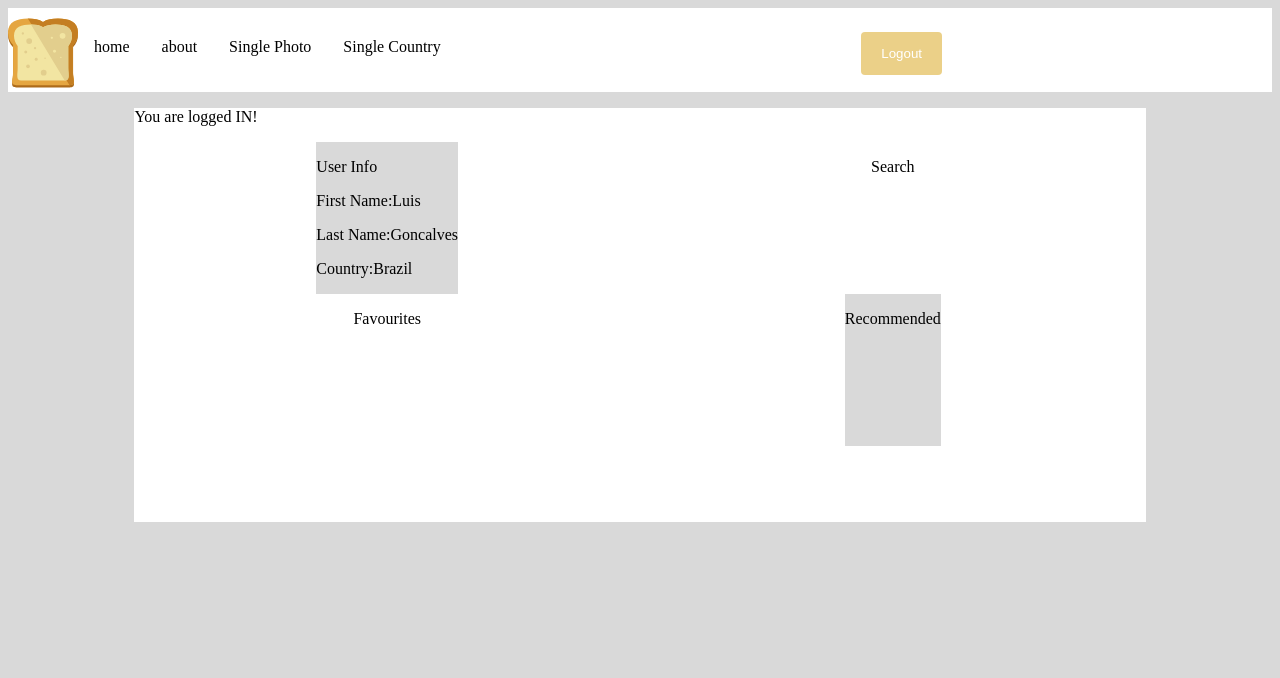
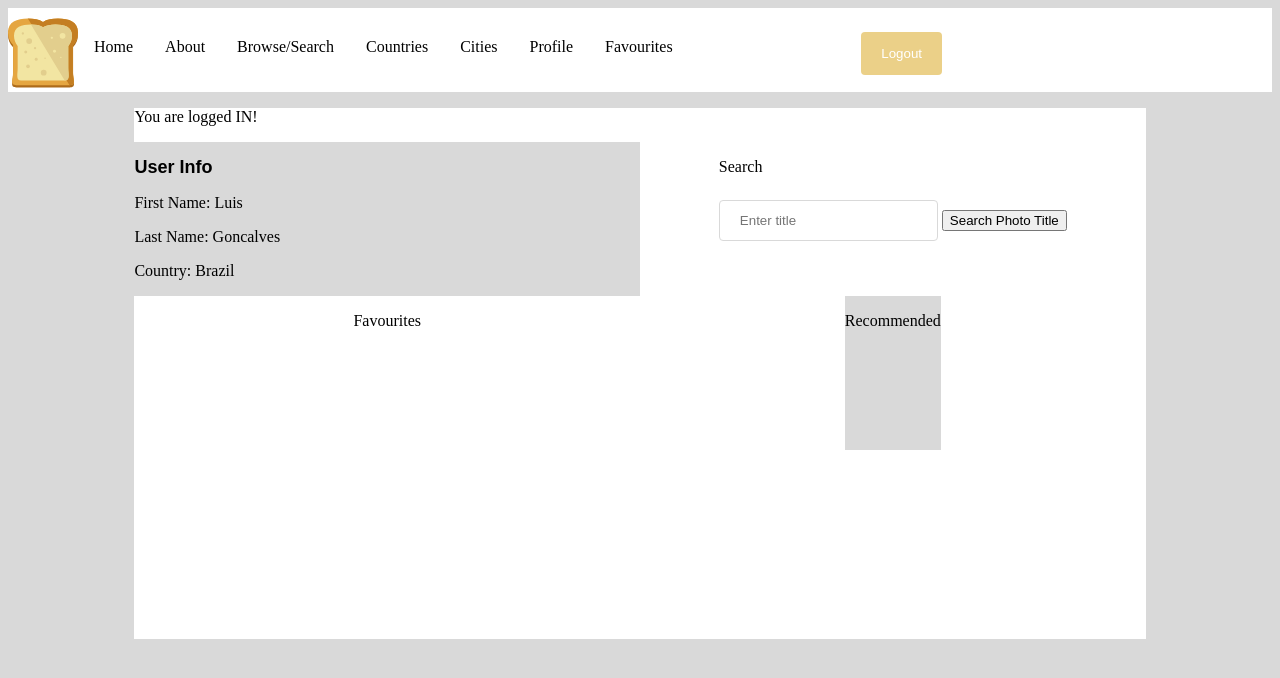
Before and after one commit to octobarian/ToastSite, a PHP site: page /Github/ in a window 1280 px wide. Shown: the top 678 px of the page. Run offline with PHP 8.4, Linux system fonts and the light colour scheme; a user stored in the database is signed in; data comes from the database, SQL or seed files in the repository.

Commit message:
Stylesheets + Header Changes

```diff
--- a/css/stylesheet.css
+++ b/css/stylesheet.css
@@ -55,7 +55,7 @@ main {
     margin-top: 15px;
     margin-left: 10%;
     margin-right: 10%;
-    padding-bottom: 6%;
+    padding-bottom: 15%;
 }
 
 .wrapper-main{
@@ -102,6 +102,8 @@ main {
 .homebox .uinfo{
     grid-area: uinfo;
     background-color: var(--colour-dark);
+    width: 100%;
+    height: auto;
 
 }
 .homebox .search{
--- a/header.php
+++ b/header.php
@@ -19,10 +19,13 @@
                 <img src="img/toast.svg" alt="logo" height="70px" />
             </a>
             <ul>
-                <li><a href="index.php">home</a></li>
-                <li><a href="about.php">about</a></li>
-                <li><a href="single-photo.php">Single Photo</a></li>
-                <li><a href="single-country.php">Single Country</a></li>
+                <li><a href="index.php">Home</a></li>
+                <li><a href="about.php">About</a></li>
+                <li><a href="#">Browse/Search</a></li>
+                <li><a href="single-country.php">Countries</a></li>
+                <li><a href="cities.php">Cities</a></li>
+                <li><a href="#">Profile</a></li>
+                <li><a href="#">Favourites</a></li>
             </ul>
             <div class="header-login">
             <?php
--- a/includes/homesearch.inc.php
+++ b/includes/homesearch.inc.php
@@ -1,3 +1,7 @@
 <div>
-<p>Search</p>
+    <p>Search</p>
+    <form action="/COMP-3512-A2/photo-browser.php" method="post">
+        <input type="text" name="titleSearch" placeholder="Enter title" value="">
+        <input type="submit" value="Search Photo Title">
+    </form>
 </div>
--- a/includes/homeuinfo.inc.php
+++ b/includes/homeuinfo.inc.php
@@ -1,8 +1,8 @@
 <div>
-<p>User Info</p>
-<div><p>First Name:<?php writeFirstName(); ?></p></div>
-<div><p>Last Name:<?php writeLastName(); ?></p></div>
-<div><p>Country:<?php writeCountry(); ?></p></div>
+<h2>User Info</h2>
+<div><p>First Name: <?php writeFirstName(); ?></p></div>
+<div><p>Last Name: <?php writeLastName(); ?></p></div>
+<div><p>Country: <?php writeCountry(); ?></p></div>
 </div>
 
 <?php
```
